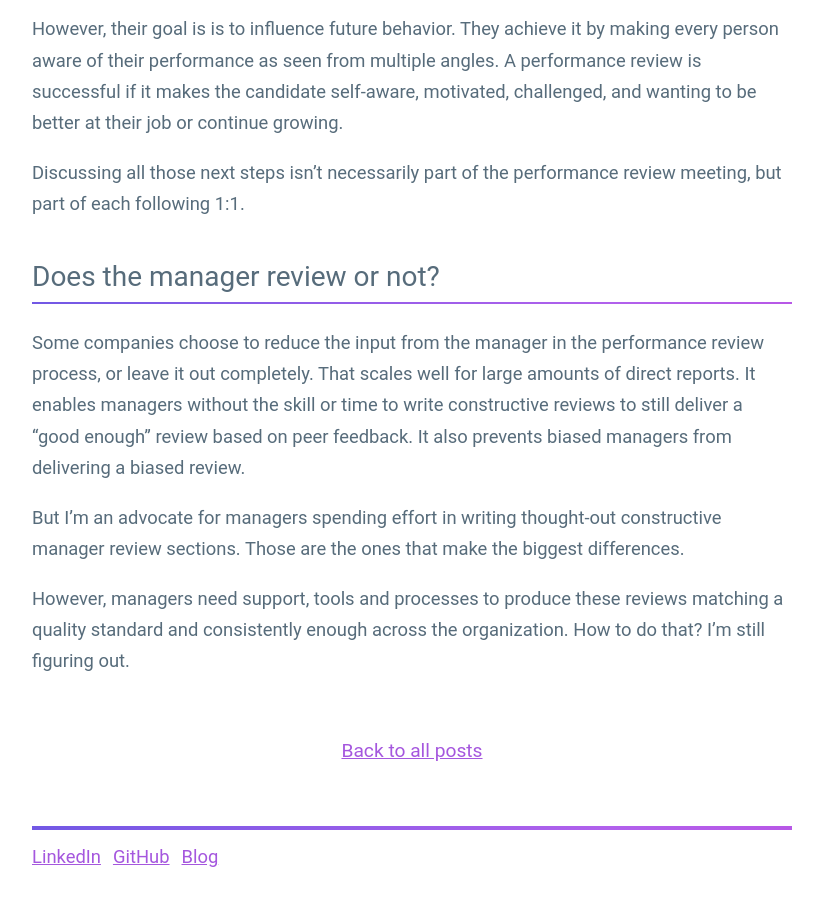
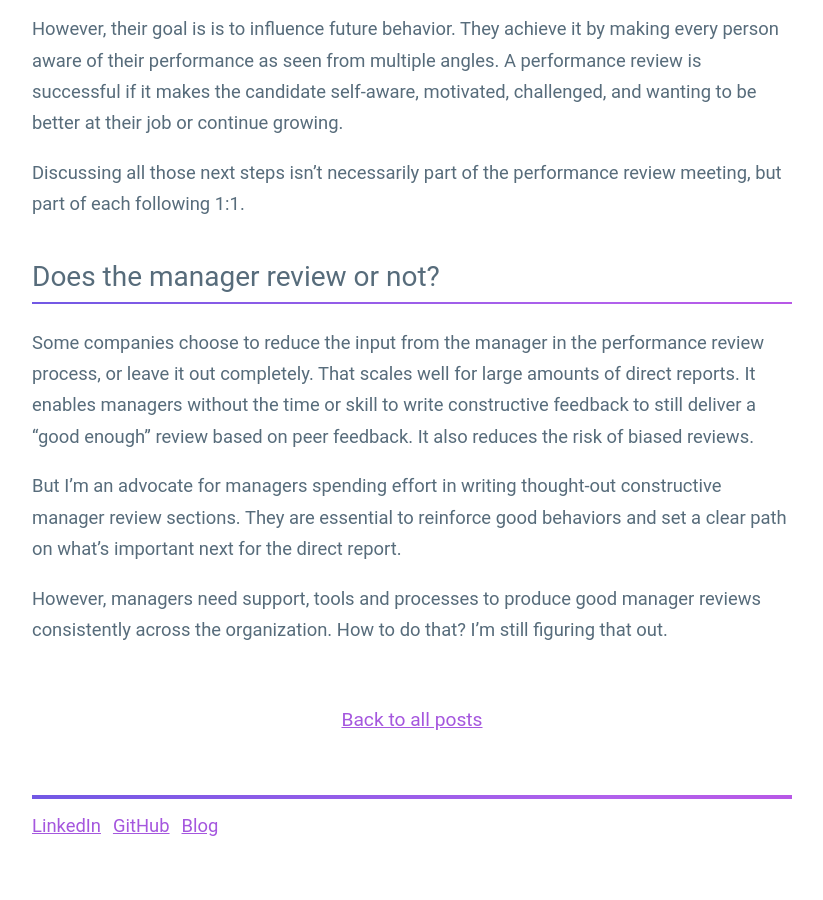
Before and after one commit to guillermodlpa/site, a Jekyll site: the page built from _posts/2021-04-22-a-structured-approach-to-the-manager-review-in-performance-reviews.markdown, in a window 1280 px wide and 900 px high, scrolled down 2761 px. Shown: the whole window, without its empty margins (228-1051 px from the left). Built offline with Jekyll 4.4.1, drawn with Linux system fonts in a browser that asks for light colours; after the commit the page ends 3630 px from its top, so only the background shows below that.

Commit message:
Updated A Structured Approach To The Manager Review In Performance Reviews

```diff
--- a/_posts/2021-04-22-a-structured-approach-to-the-manager-review-in-performance-reviews.markdown
+++ b/_posts/2021-04-22-a-structured-approach-to-the-manager-review-in-performance-reviews.markdown
@@ -75,8 +75,8 @@ Discussing all those next steps isn't necessarily part of the performance review
 
 ## Does the manager review or not?
 
-Some companies choose to reduce the input from the manager in the performance review process, or leave it out completely. That scales well for large amounts of direct reports. It enables managers without the skill or time to write constructive reviews to still deliver a "good enough" review based on peer feedback. It also prevents biased managers from delivering a biased review.
+Some companies choose to reduce the input from the manager in the performance review process, or leave it out completely. That scales well for large amounts of direct reports. It enables managers without the time or skill to write constructive feedback to still deliver a "good enough" review based on peer feedback. It also reduces the risk of biased reviews.
 
-But I'm an advocate for managers spending effort in writing thought-out constructive manager review sections. Those are the ones that make the biggest differences.
+But I'm an advocate for managers spending effort in writing thought-out constructive manager review sections. They are essential to reinforce good behaviors and set a clear path on what's important next for the direct report.
 
-However, managers need support, tools and processes to produce these reviews matching a quality standard and consistently enough across the organization. How to do that? I'm still figuring out.
+However, managers need support, tools and processes to produce good manager reviews consistently across the organization. How to do that? I'm still figuring that out.
```
